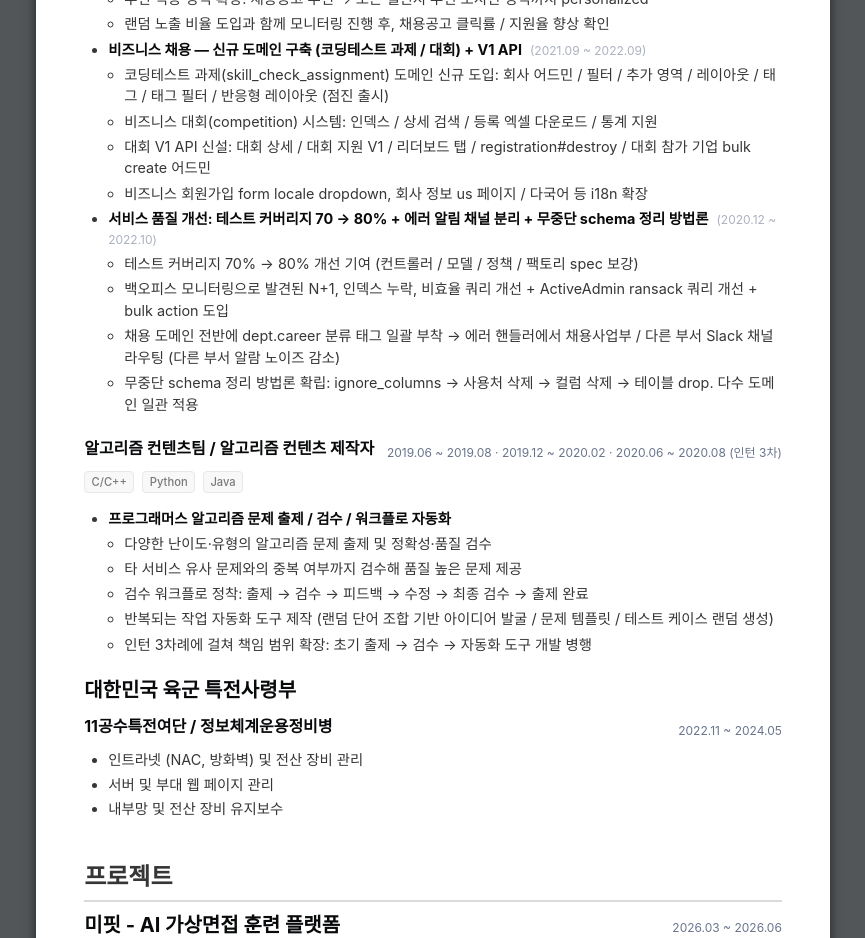
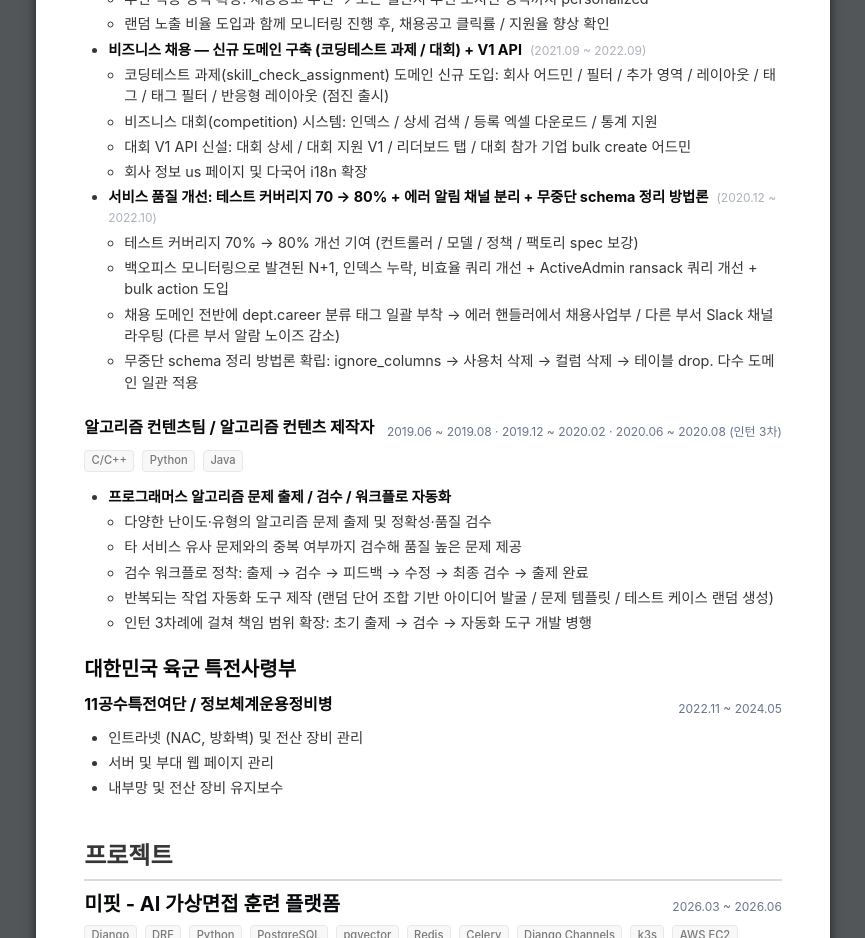
Before and after one commit to shinkeonkim/my-resume, a Vue app: page / in a window 1280 px wide. Shown: the part 3900-4838 px from the top of the page, without its empty margins (207-1072 px from the left). Built offline with nearby package versions, Linux system fonts and the light colour scheme; a web font is replaced by a local one.

Commit message:
fix: 경력 내용 정리

```diff
--- a/src/resume/base/experiences/grepp-2020-recruit-sw/ko.ts
+++ b/src/resume/base/experiences/grepp-2020-recruit-sw/ko.ts
@@ -64,8 +64,8 @@ export const details: DetailItem[] = [
     subContents: [
       '코딩테스트 과제(skill_check_assignment) 도메인 신규 도입: 회사 어드민 / 필터 / 추가 영역 / 레이아웃 / 태그 / 태그 필터 / 반응형 레이아웃 (점진 출시)',
       '비즈니스 대회(competition) 시스템: 인덱스 / 상세 검색 / 등록 엑셀 다운로드 / 통계 지원',
-      '대회 V1 API 신설: 대회 상세 / 대회 지원 V1 / 리더보드 탭 / registration#destroy / 대회 참가 기업 bulk create 어드민',
-      '비즈니스 회원가입 form locale dropdown, 회사 정보 us 페이지 / 다국어 등 i18n 확장',
+      '대회 V1 API 신설: 대회 상세 / 대회 지원 V1 / 리더보드 탭 / 대회 참가 기업 bulk create 어드민',
+      '회사 정보 us 페이지 및 다국어 i18n 확장',
     ],
   },
   {
```
